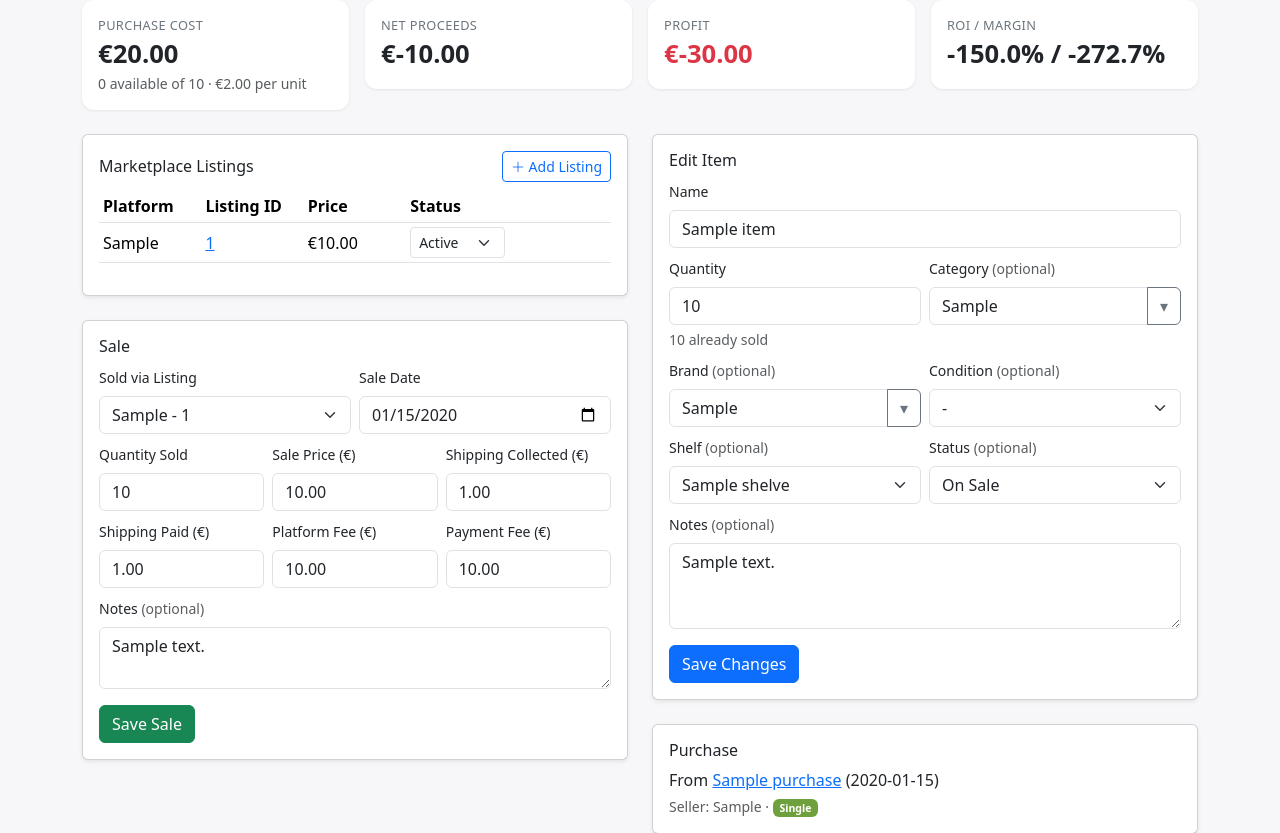
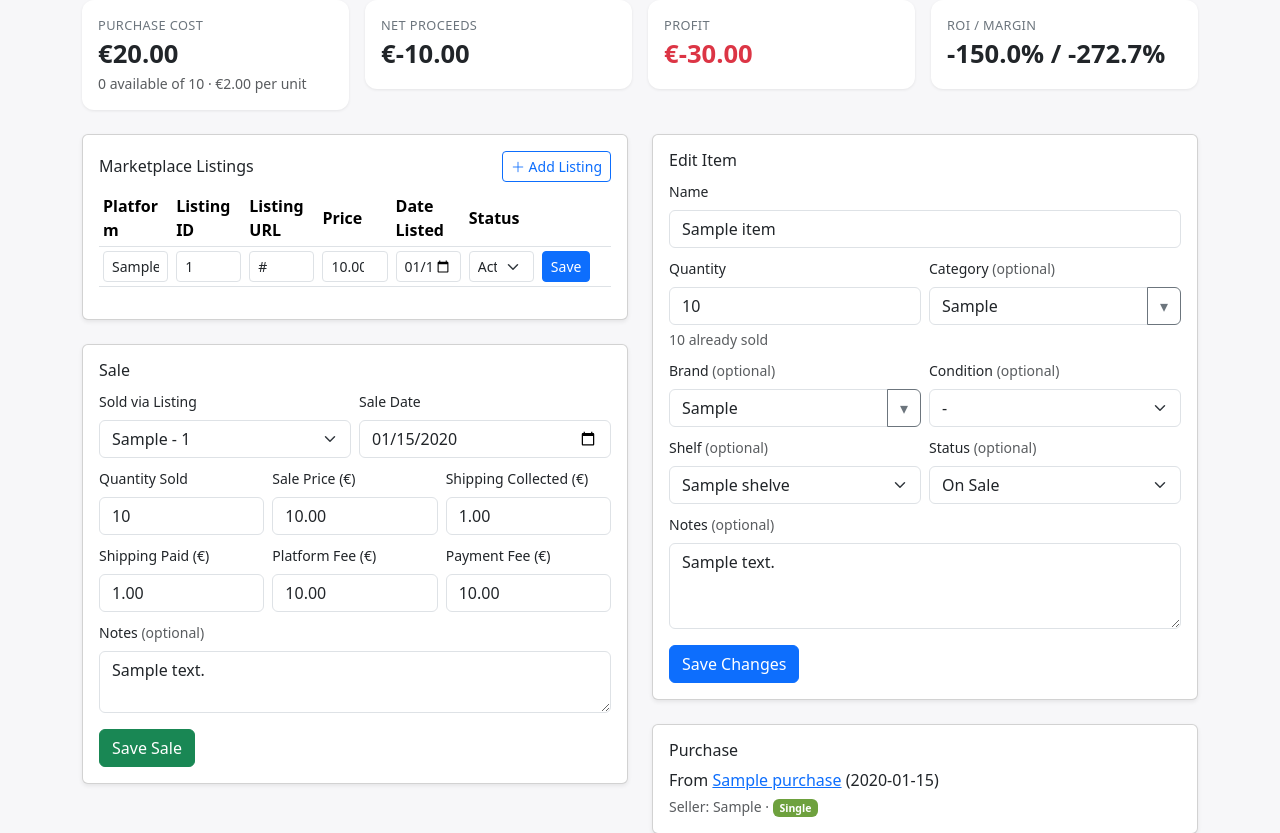
Before and after one commit to Dommus/Resale-Desk, a Flask app: page /inventory/1 in a window 1280 px wide. Shown: the part 158-991 px from the top of the page. Run offline with Flask 3, Linux system fonts and the light colour scheme; a user stored in the database is signed in; tables that the repository leaves empty hold one stand-in row (values such as "Sample post").

Commit message:
make Marketplace Listing editable

```diff
--- a/app.py
+++ b/app.py
@@ -782,6 +782,29 @@ def new_listing(item_id):
     return render_template("listings/listings_new.html", item=item)
 
 
+@app.route('/listings/<int:listing_id>/edit', methods=["POST"])
+@login_required
+def edit_listing(listing_id):
+    listing = Listing.query.join(Item).filter(
+        Listing.id == listing_id, Item.user_id == current_user.id
+    ).first_or_404()
+
+    platform = request.form.get("platform", "").strip()
+    if not platform:
+        flash("Platform is required.", "danger")
+        return redirect(url_for("view_item", item_id=listing.item_id))
+
+    listing.platform = platform
+    listing.listing_id = request.form.get("listing_id", "").strip() or None
+    listing.listing_url = request.form.get("listing_url", "").strip() or None
+    listing.listing_price = parse_decimal(request.form.get("listing_price"), default=None)
+    listing.date_listed = parse_date(request.form.get("date_listed"), default=listing.date_listed)
+
+    db.session.commit()
+    flash("Listing updated.", "success")
+    return redirect(url_for("view_item", item_id=listing.item_id))
+
+
 @app.route('/listings/<int:listing_id>/status', methods=["POST"])
 @login_required
 def update_listing_status(listing_id):
--- a/templates/inventory/inventory_view.html
+++ b/templates/inventory/inventory_view.html
@@ -91,17 +91,30 @@
                     {% endif %}
                 </div>
                 {% if item.listings %}
+                {% for l in item.listings %}
+                <form id="edit-listing-{{ l.id }}" method="post" action="{{ url_for('edit_listing', listing_id=l.id) }}"></form>
+                {% endfor %}
                 <div class="app-fit-table-wrap">
                 <table class="table table-sm align-middle app-fit-table">
-                    <thead><tr><th>Platform</th><th>Listing ID</th><th>Price</th><th>Status</th><th></th></tr></thead>
+                    <thead><tr><th>Platform</th><th>Listing ID</th><th>Listing URL</th><th>Price</th><th>Date Listed</th><th>Status</th><th></th></tr></thead>
                     <tbody>
                         {% for l in item.listings %}
                         <tr class="{% if l.status == ListingStatus.REMOVED %}removed-listing{% endif %}">
-                            <td data-label="Platform">{{ l.platform }}</td>
+                            <td data-label="Platform">
+                                <input form="edit-listing-{{ l.id }}" type="text" class="form-control form-control-sm" name="platform" value="{{ l.platform }}" required>
+                            </td>
                             <td data-label="Listing ID">
-                                {% if l.listing_url %}<a href="{{ l.listing_url }}" target="_blank">{{ l.listing_id or "Open listing" }}</a>{% else %}{{ l.listing_id or "-" }}{% endif %}
+                                <input form="edit-listing-{{ l.id }}" type="text" class="form-control form-control-sm" name="listing_id" value="{{ l.listing_id or '' }}">
                             </td>
-                            <td data-label="Price">€{{ "%.2f"|format(l.listing_price or 0) }}</td>
+                            <td data-label="Listing URL">
+                                <input form="edit-listing-{{ l.id }}" type="url" class="form-control form-control-sm" name="listing_url" value="{{ l.listing_url or '' }}" placeholder="https://...">
+                            </td>
+                            <td data-label="Price">
+                                <input form="edit-listing-{{ l.id }}" type="number" step="0.01" min="0" class="form-control form-control-sm" name="listing_price" value="{{ l.listing_price if l.listing_price is not none else '' }}">
+                            </td>
+                            <td data-label="Date Listed">
+                                <input form="edit-listing-{{ l.id }}" type="date" class="form-control form-control-sm" name="date_listed" value="{{ l.date_listed.isoformat() if l.date_listed else '' }}">
+                            </td>
                             <td data-label="Status">
                                 {% if l.status == ListingStatus.SOLD %}
                                 <span class="badge bg-success">{{ l.status.value }}</span>
@@ -117,7 +130,9 @@
                                 </form>
                                 {% endif %}
                             </td>
-                            <td data-label="" class="table-action-cell"></td>
+                            <td data-label="" class="table-action-cell">
+                                <button form="edit-listing-{{ l.id }}" type="submit" class="btn btn-sm btn-primary">Save</button>
+                            </td>
                         </tr>
                         {% endfor %}
                     </tbody>
```
